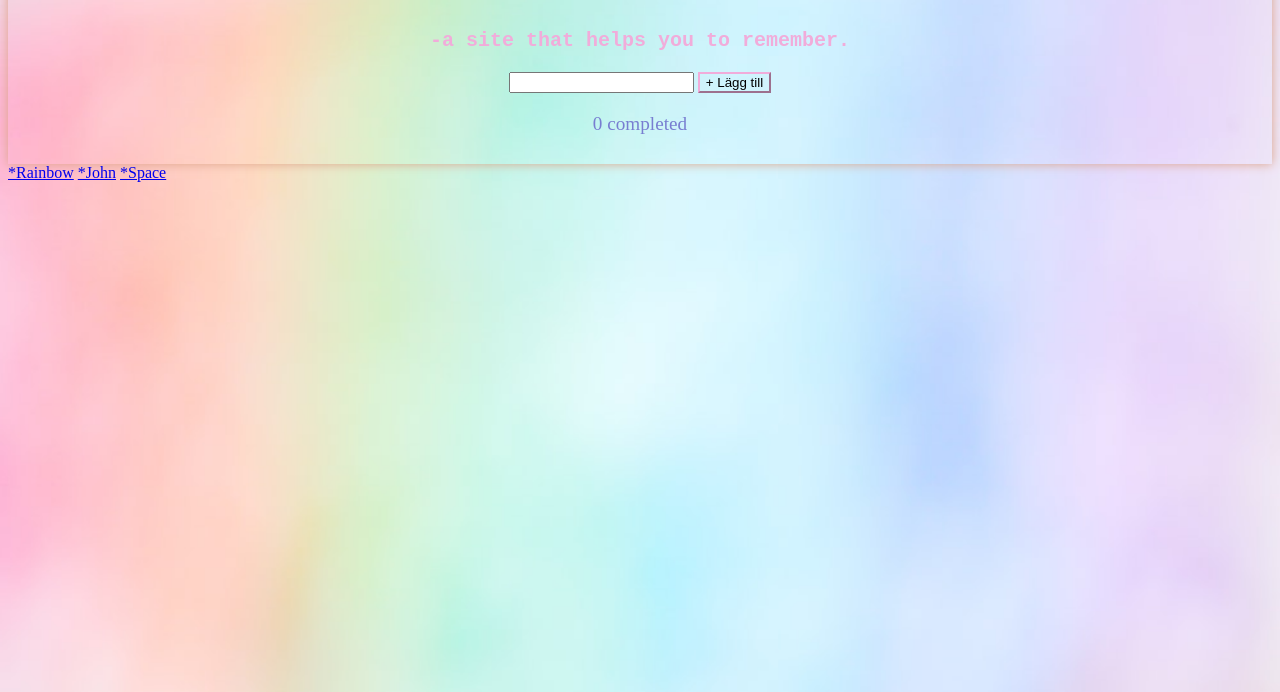
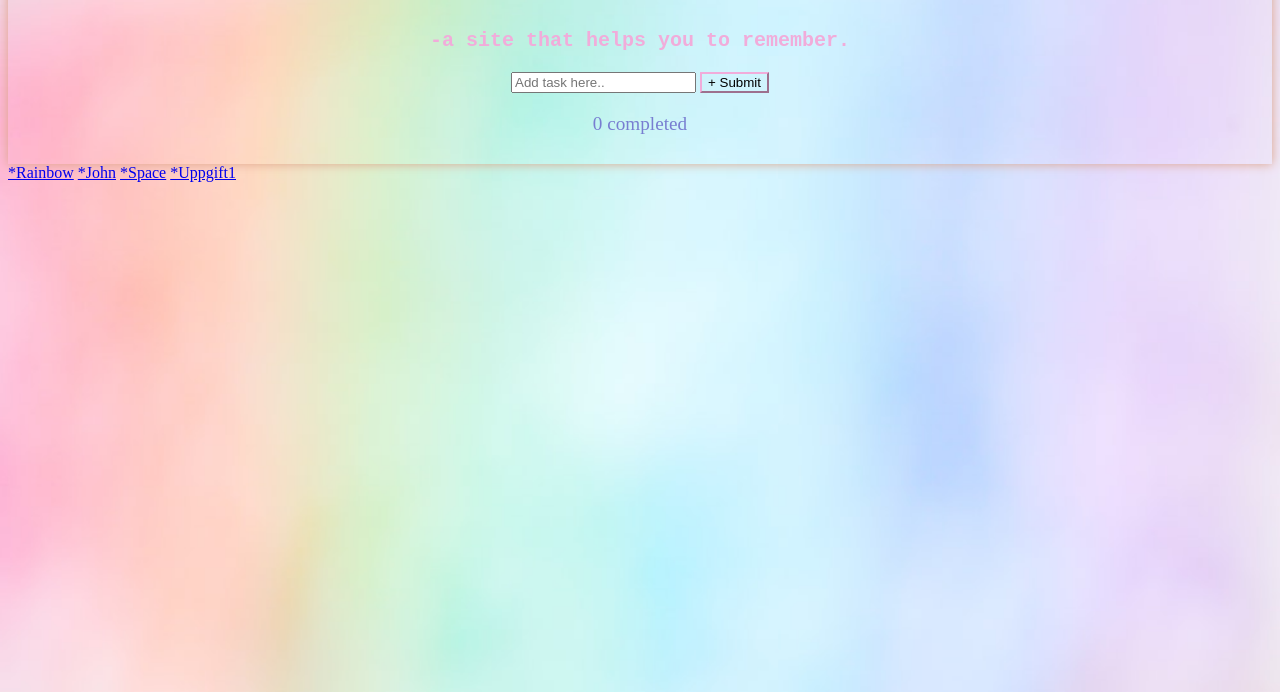
Before and after one commit to Erm0es/ToDoList, a plain HTML site: page index.html in a window 1280 px wide. Shown: the part 108-800 px from the top of the page. Drawn offline with Linux system fonts and the light colour scheme.

Commit message:
Styling uppdateringar

```diff
--- a/index.html
+++ b/index.html
@@ -16,20 +16,20 @@
 
 
         <label for ="input1"></label>
-        <input type="text" name="input1">
-        <button>&#43 Lägg till</button>
+        <input placeholder="Add task here.." type="text" name="input1">
+        <button>&#43 Submit</button>
         <p>0 completed</p>
 
         <small></small>
 
         <ul>
-        <span></span></li>
         </ul>
         </div>
 
         <a href="#" onclick="document.querySelector('link').href = 'style.css'">*Rainbow</a>
         <a href="#" onclick="document.querySelector('link').href = 'New.css'">*John</a>
         <a href="#" onclick="document.querySelector('link').href = 'third.css'">*Space</a>
+        <a href="#" onclick="document.querySelector('link').href = 'Uppgift1'">*Uppgift1</a>
 
 
     <script src="script.js"></script>
--- a/third.css
+++ b/third.css
@@ -69,6 +69,7 @@ li:hover{
     background-image: url(images/space.png);
     animation-name: slide-text;
     animation-duration: 2s;
+    margin: 8%;
 }
 
 p{
```
Also changed, not shown: script.js (+6 -6 lines), Uppgift1.css (added).
